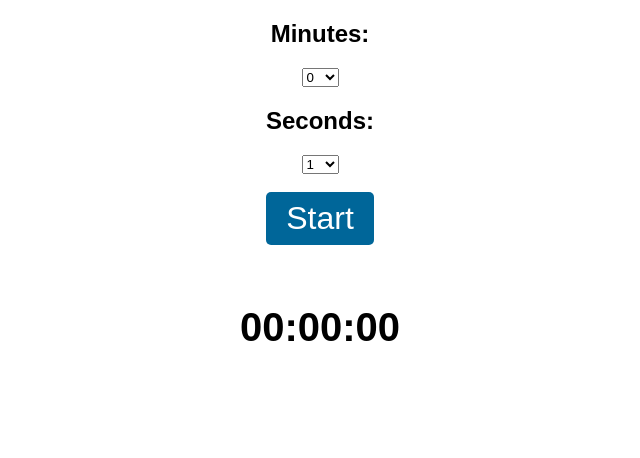
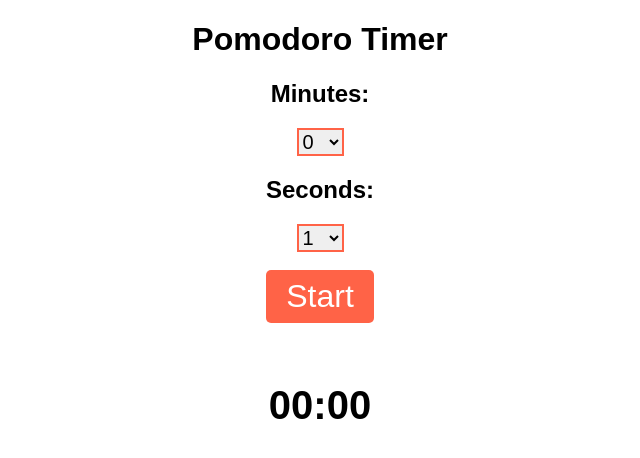
Before and after one commit to Andremzzr/CountdownJavascipt, a plain HTML site: page index.html in a window 1280 px wide. Shown: the whole page, without its empty margins (320-960 px from the left). Drawn offline with Linux system fonts and the light colour scheme.

Commit message:
melhorando tudo

```diff
--- a/app.js
+++ b/app.js
@@ -2,6 +2,7 @@ var display = document.getElementById('display');
 
 var minutes = document.getElementById('minutos');
 var seconds = document.getElementById('segundos');
+
 
 var start = document.getElementById('start');
 
@@ -24,9 +25,12 @@ for (let i = 1; i <= 60; i++) {
 
 }
 
+
+
 start.addEventListener('click',function(){
     minutesNow = minutes.value;
     secondsNow = seconds.value;
+
 
      //  VERIFYING THE SECONDS DISPLAY
      if (secondsNow < 10) {
@@ -44,22 +48,31 @@ start.addEventListener('click',function(){
         minutesToDisplay = minutesNow;
     }
 
+
+
     display.childNodes[1].innerHTML = minutesToDisplay + ":" + secondsToDisplay;
+
 
     interval = setInterval(function(){
 
         secondsNow--;
         if (secondsNow <= 0 ) {
+
             if (minutesNow > 0 ) {
+
+
                 minutesNow--;
                 secondsNow = 59;
             }
             else{
-                alert("Acabou");
                 document.getElementById('sound').play();
+                alert("Seu tempo acabou")
                 clearInterval(interval);
             }
         }
+
+
+
             //  VERIFYING THE SECONDS DISPLAY
             if (secondsNow < 10) {
                 secondsToDisplay = '0'+secondsNow;
@@ -76,6 +89,8 @@ start.addEventListener('click',function(){
                 minutesToDisplay = minutesNow;
             }
 
+
+
         display.childNodes[1].innerHTML = minutesToDisplay + ":" + secondsToDisplay;
     },1000);
 
--- a/index.html
+++ b/index.html
@@ -14,17 +14,22 @@
 
 
         <div class="container">
-            <h2>Minutes:</h2>
-            <select name="minutos" id="minutos"></select>
+            <h1>Pomodoro Timer</h1>
+
+
+
+            <h2>Minutes:</h2><select name="minutos" id="minutos"></select>
+
 
             <h2>Seconds:</h2>
             <select name="segundos" id="segundos"></select>
+
             <br/>
             <br/>
             <button id="start">Start</button>
 
             <div id="display">
-                <h3 class="display-number">00:00:00</h3>
+                <h3 class="display-number">00:00</h3>
             </div>
         </div>
         <script src="app.js"></script>
--- a/style.css
+++ b/style.css
@@ -5,7 +5,7 @@
     text-align: center;
 }
 button{
-    background: #069;
+    background: tomato;
     color: white;
     font-size: 32px;
     padding: 8px 20px;
@@ -17,6 +17,19 @@ button{
     margin-bottom: 20px;
 }
 
+select{
+    font-size: 20px;
+
+
+    border: tomato solid 2px;
+    cursor:pointer;
+
+    transition: 0.2s;
+}
+select:hover{
+    background: rgb(238, 238, 238);
+}
+
 .display-number{
     font-size: 40px;
 }
```
